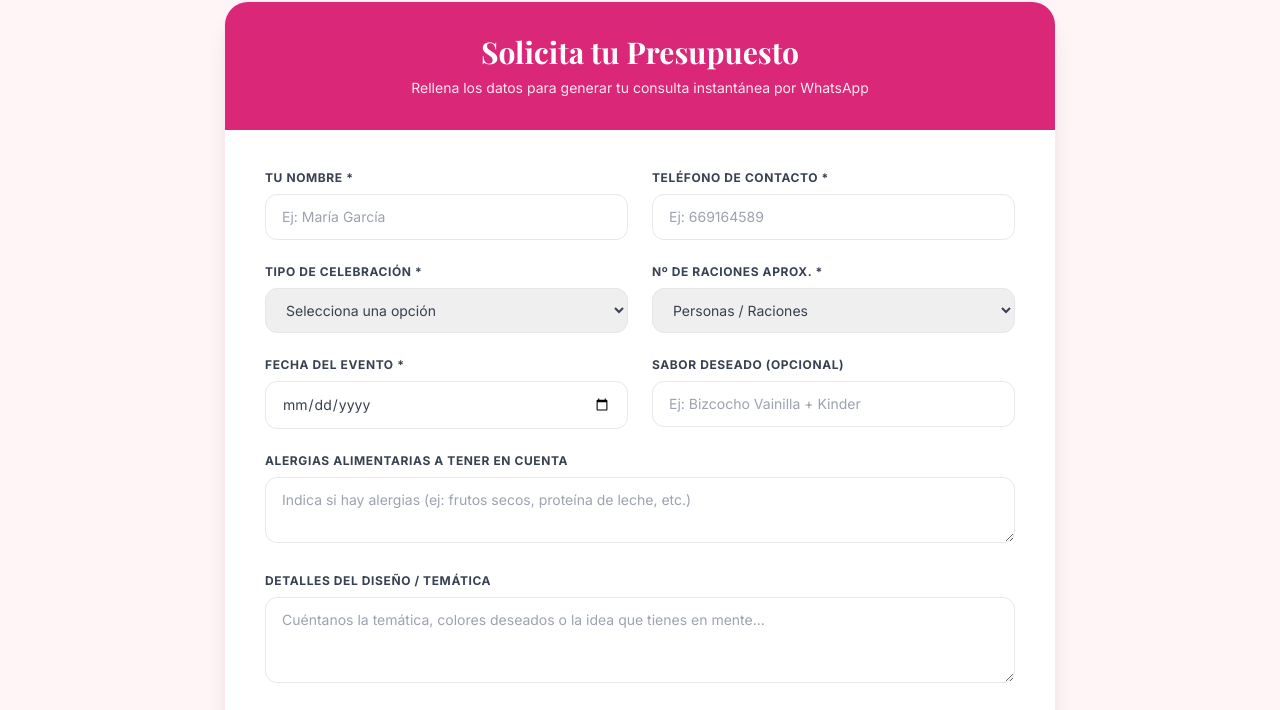
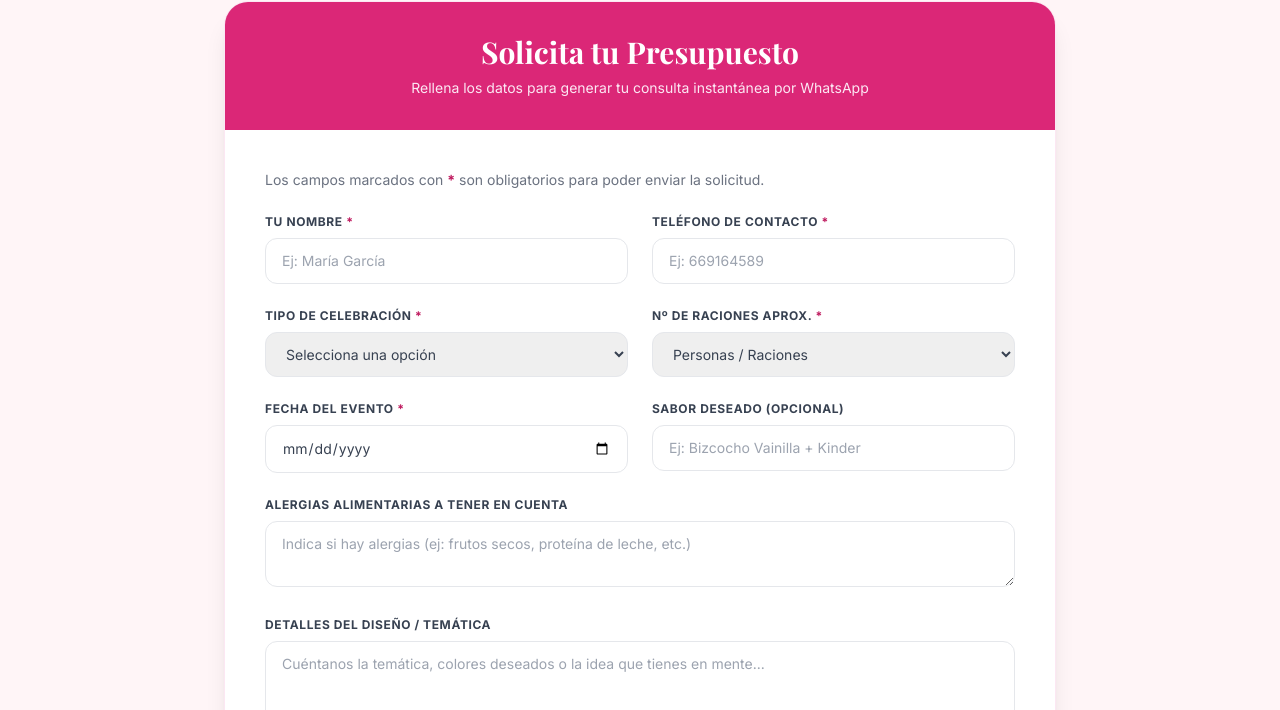
Before and after one commit to PasteleriaLaEsplendida/pastelerialaesplendida.github.io, a plain HTML site: page index.html in a window 1280 px wide. Shown: the part 5063-5773 px from the top of the page. Drawn offline with nearby package versions, Linux system fonts and the light colour scheme; a web font is replaced by a local one.

Commit message:
Add files via upload

```diff
--- a/index.html
+++ b/index.html
@@ -505,20 +505,23 @@
                 </div>
 
                 <form id="quoteForm" class="p-8 sm:p-10 space-y-6">
+                    <p class="text-sm text-gray-500 text-center sm:text-left">
+                        Los campos marcados con <span class="text-pastel-600 font-bold">*</span> son obligatorios para poder enviar la solicitud.
+                    </p>
                     <div class="grid sm:grid-cols-2 gap-6">
                         <div>
-                            <label for="clientName" class="block text-xs font-bold uppercase tracking-wider text-gray-700 mb-2">Tu Nombre *</label>
+                            <label for="clientName" class="block text-xs font-bold uppercase tracking-wider text-gray-700 mb-2">Tu Nombre <span class="text-pastel-600">*</span></label>
                             <input type="text" id="clientName" required placeholder="Ej: María García" class="w-full px-4 py-3 rounded-xl border border-gray-200 focus:border-pastel-500 focus:ring-2 focus:ring-pastel-100 outline-none transition-all text-sm">
                         </div>
                         <div>
-                            <label for="clientPhone" class="block text-xs font-bold uppercase tracking-wider text-gray-700 mb-2">Teléfono de Contacto *</label>
+                            <label for="clientPhone" class="block text-xs font-bold uppercase tracking-wider text-gray-700 mb-2">Teléfono de Contacto <span class="text-pastel-600">*</span></label>
                             <input type="tel" id="clientPhone" required placeholder="Ej: 669164589" class="w-full px-4 py-3 rounded-xl border border-gray-200 focus:border-pastel-500 focus:ring-2 focus:ring-pastel-100 outline-none transition-all text-sm">
                         </div>
                     </div>
 
                     <div class="grid sm:grid-cols-2 gap-6">
                         <div>
-                            <label for="eventType" class="block text-xs font-bold uppercase tracking-wider text-gray-700 mb-2">Tipo de Celebración *</label>
+                            <label for="eventType" class="block text-xs font-bold uppercase tracking-wider text-gray-700 mb-2">Tipo de Celebración <span class="text-pastel-600">*</span></label>
                             <select id="eventType" required class="w-full px-4 py-3 rounded-xl border border-gray-200 focus:border-pastel-500 focus:ring-2 focus:ring-pastel-100 outline-none transition-all text-sm text-gray-700">
                                 <option value="" disabled selected>Selecciona una opción</option>
                                 <option value="Boda">Boda / Aniversario</option>
@@ -531,7 +534,7 @@
                             </select>
                         </div>
                         <div>
-                            <label for="portions" class="block text-xs font-bold uppercase tracking-wider text-gray-700 mb-2">Nº de Raciones Aprox. *</label>
+                            <label for="portions" class="block text-xs font-bold uppercase tracking-wider text-gray-700 mb-2">Nº de Raciones Aprox. <span class="text-pastel-600">*</span></label>
                             <select id="portions" required class="w-full px-4 py-3 rounded-xl border border-gray-200 focus:border-pastel-500 focus:ring-2 focus:ring-pastel-100 outline-none transition-all text-sm text-gray-700">
                                 <option value="" disabled selected>Personas / Raciones</option>
                                 <option value="2 raciones">2 personas (Mini / Pareja)</option>
@@ -546,7 +549,7 @@
 
                     <div class="grid sm:grid-cols-2 gap-6">
                         <div>
-                            <label for="eventDate" class="block text-xs font-bold uppercase tracking-wider text-gray-700 mb-2">Fecha del Evento *</label>
+                            <label for="eventDate" class="block text-xs font-bold uppercase tracking-wider text-gray-700 mb-2">Fecha del Evento <span class="text-pastel-600">*</span></label>
                             <input type="date" id="eventDate" required class="w-full px-4 py-3 rounded-xl border border-gray-200 focus:border-pastel-500 focus:ring-2 focus:ring-pastel-100 outline-none transition-all text-sm text-gray-700">
                         </div>
                         <div>
```
